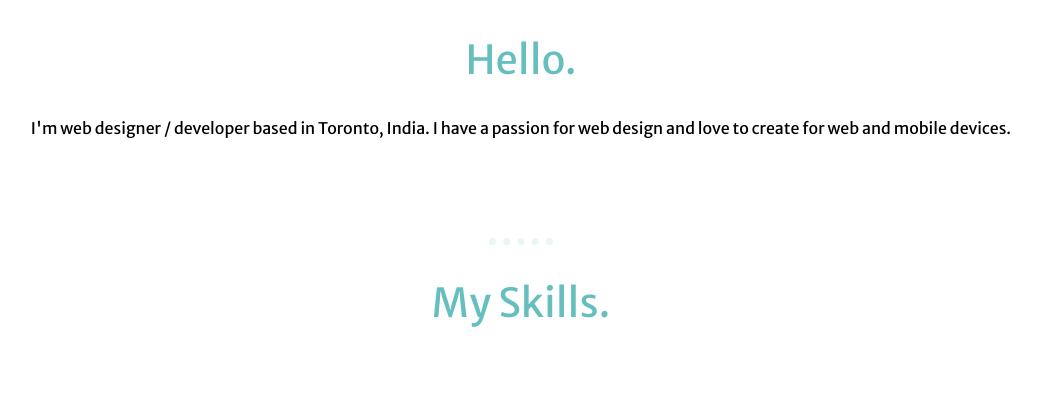
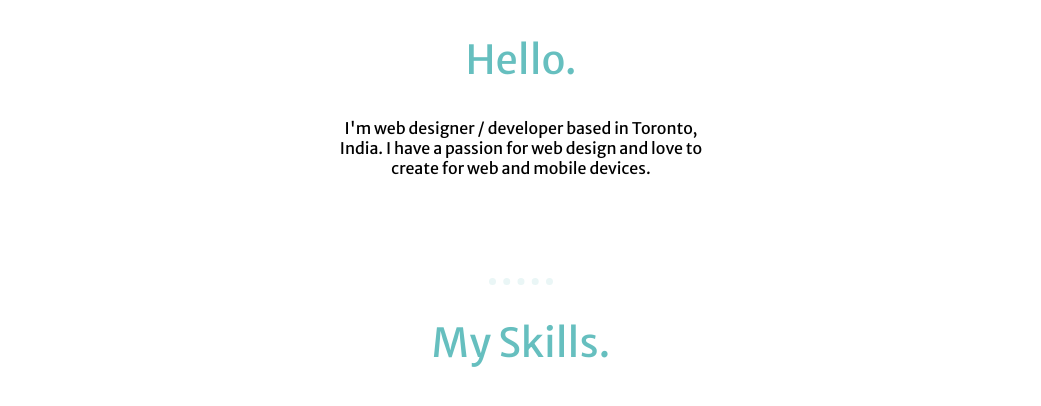
Before and after one commit to ashwinkumar9346/av, a plain HTML site: page index.html in a window 1280 px wide. Shown: the part 1102-1508 px from the top of the page, without its empty margins (119-1160 px from the left). Drawn offline with Linux system fonts and the light colour scheme.

Commit message:
Update styles.css

```diff
--- a/css/styles.css
+++ b/css/styles.css
@@ -4,7 +4,10 @@
   padding-top: 100px;
 
 }
-
+.intro{
+  width: 30%;
+  margin: auto;
+}
 
 .body{
 
```
